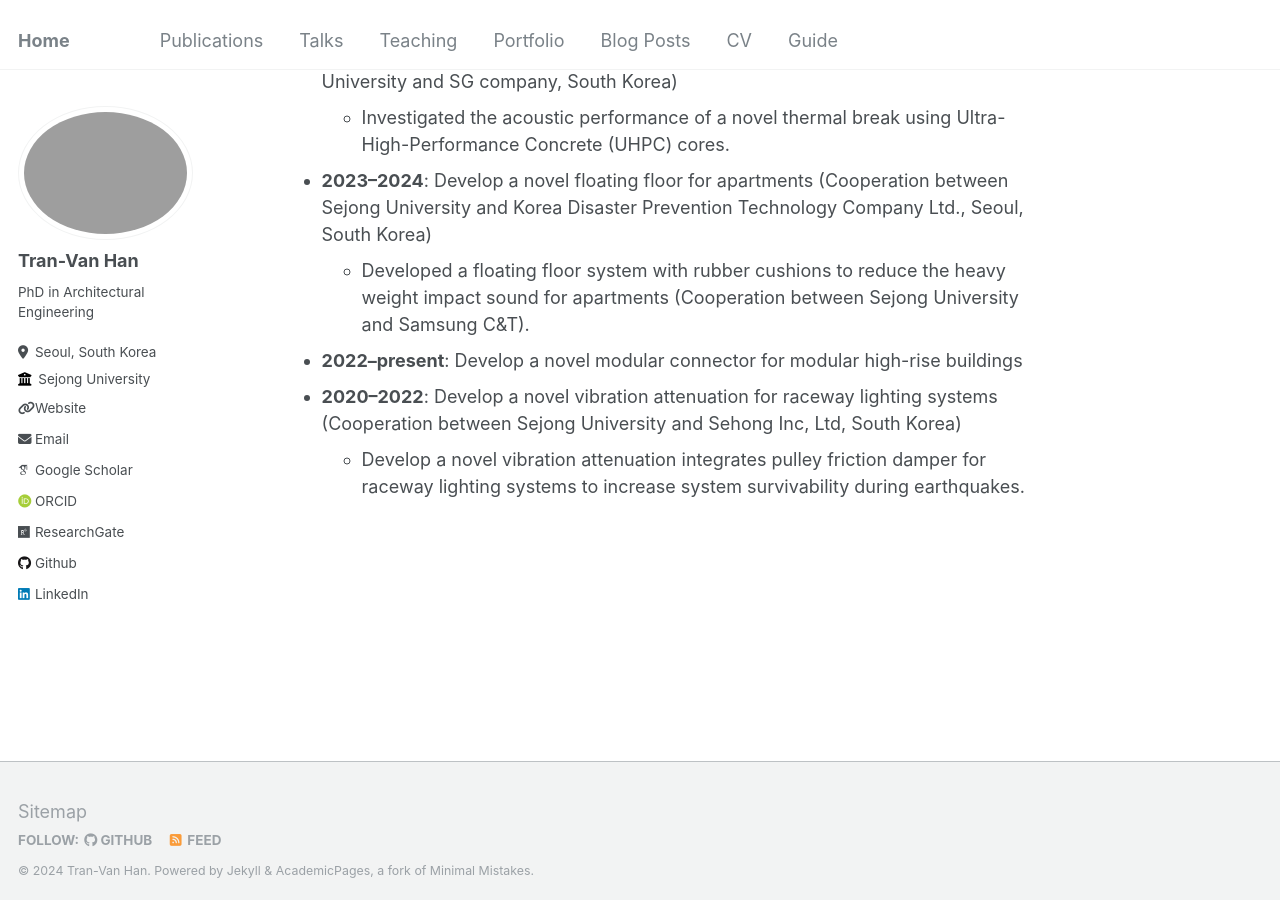
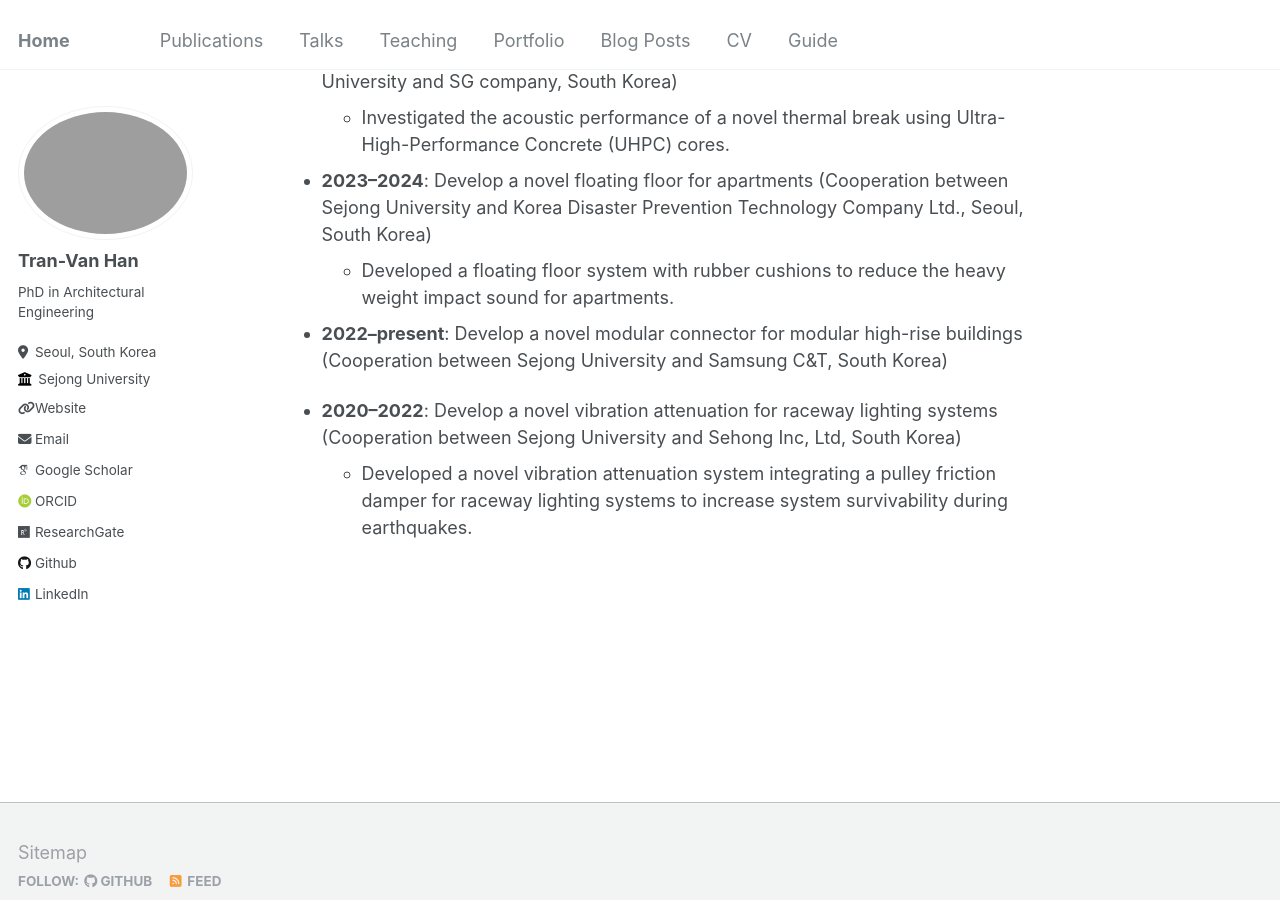
Before and after one commit to tranhan1405/tranhan1405.github.io, a Jekyll site: the page built from _pages/about.md, in a window 1280 px wide and 900 px high, scrolled down 867 px. Built offline with Jekyll 4.4.1, drawn with Linux system fonts in a browser that asks for light colours; some web fonts are replaced.

Commit message:
Update about.md

```diff
--- a/_pages/about.md
+++ b/_pages/about.md
@@ -31,8 +31,11 @@ redirect_from:
 
 - **2023–present**: Develop a novel SG thermal break (Cooperation between Sejong University and SG company, South Korea)
   - Investigated the acoustic performance of a novel thermal break using Ultra-High-Performance Concrete (UHPC) cores.
+
 - **2023–2024**: Develop a novel floating floor for apartments (Cooperation between Sejong University and Korea Disaster Prevention Technology Company Ltd., Seoul, South Korea)
-  - Developed a floating floor system with rubber cushions to reduce the heavy weight impact sound for apartments (Cooperation between Sejong University and Samsung C&T).
-- **2022–present**: Develop a novel modular connector for modular high-rise buildings
+  - Developed a floating floor system with rubber cushions to reduce the heavy weight impact sound for apartments.
+
+- **2022–present**: Develop a novel modular connector for modular high-rise buildings (Cooperation between Sejong University and Samsung C&T, South Korea)
+
 - **2020–2022**: Develop a novel vibration attenuation for raceway lighting systems (Cooperation between Sejong University and Sehong Inc, Ltd, South Korea)
-  - Develop a novel vibration attenuation integrates pulley friction damper for raceway lighting systems to increase system survivability during earthquakes.
+  - Developed a novel vibration attenuation system integrating a pulley friction damper for raceway lighting systems to increase system survivability during earthquakes.
```
